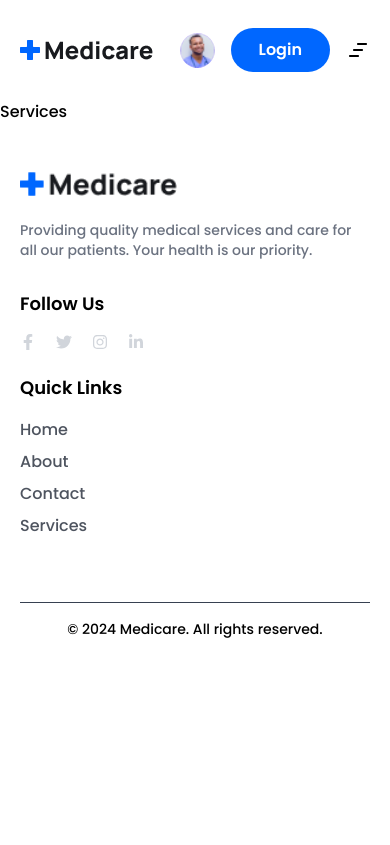
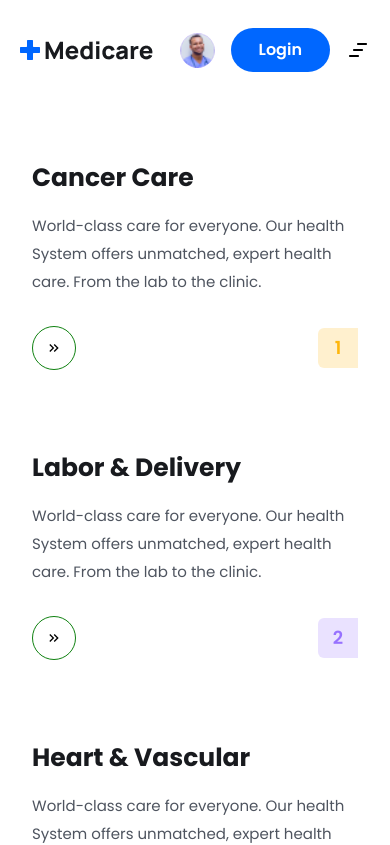
Before and after one commit to gnvvs-07/mern-HospitalManagementSystem, a React (Vite) app in the folder frontEnd/: page /services in a window 390 px wide. Shown: the top 845 px of the page. Built offline with nearby package versions, Linux system fonts and the light colour scheme; the HTML template or start-up script is replaced by a standard one.

Commit message:
services page complete responsiveness done - 100%

```diff
--- a/frontEnd/src/pages/Services.jsx
+++ b/frontEnd/src/pages/Services.jsx
@@ -1,7 +1,15 @@
-import React from 'react'
+import React from "react";
+import ServiceCard from "../components/Services/ServiceCard";
+import { services } from "../assets/data/services";
 
 export default function Services() {
   return (
-    <div>Services</div>
-  )
+    <div className="container">
+      <div className="grid grid-cols-1 md:grid-cols-2 lg:grid-cols-3 gap-5 lg:gap-[30px] mt-[30px] lg:mt-[55px]">
+        {services.map((item, index) => (
+          <ServiceCard key={index} item={item} index={index} />
+        ))}
+      </div>
+    </div>
+  );
 }
```
